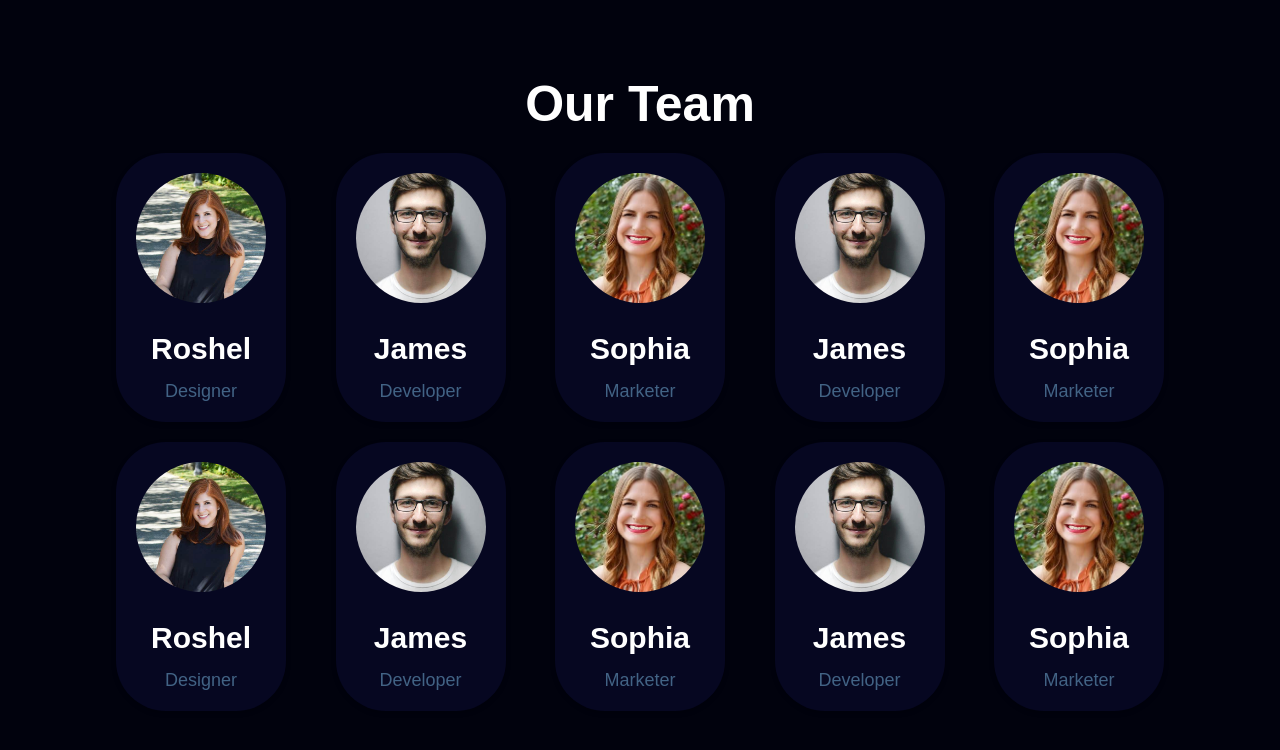
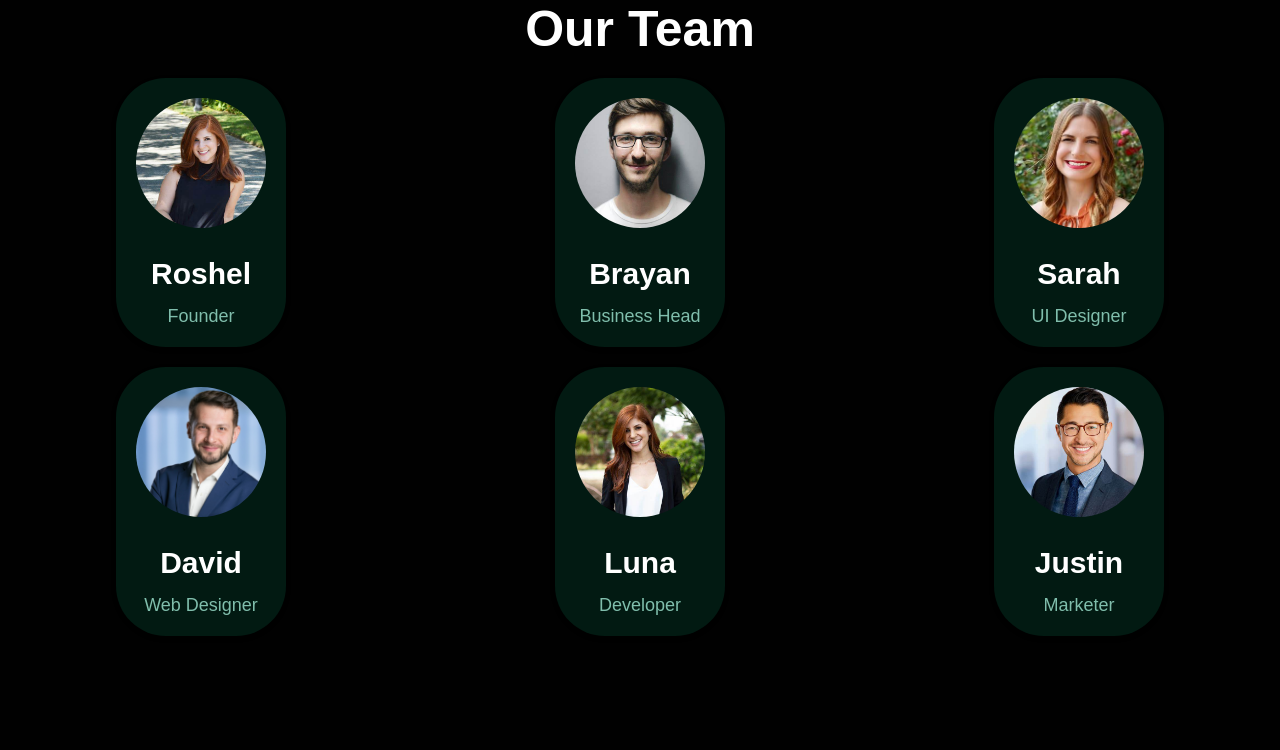
Before and after one commit to NishadiSS/Front-end-Web-Development-HTML-CSS-JS, a plain HTML site: page Team member page design/Design 02/index.html in a window 1280 px wide. Drawn offline with Linux system fonts and the light colour scheme.

Commit message:
added team member page design project

```diff
--- a/Team member page design/css/style.css
+++ b/Team member page design/Design 01/css/style.css
@@ -6,7 +6,7 @@
 }
 
 body{
-    background-color: #01020d;
+    background-color: #010101;
 }
 
 .team-section{
@@ -29,7 +29,7 @@ body{
 }
 
 .team-card{
-    background-color: #060721 ;
+    background-color: #021a12 ;
     border-radius:50px;
     box-shadow: 0px 2px 5px rgba(0,0,0,0.2);
     margin:0px 20px;
@@ -59,7 +59,7 @@ body{
 }
 
 .team-detail p{
-    color:#426385;
+    color:#80beac;
     font-size: 18px;
 }
 
--- a/Team member page design/index.html
+++ b/Team member page design/Design 02/index.html
@@ -4,63 +4,13 @@
     <meta charset="UTF-8">
     <meta name="viewport" content="width=device-width, initial-scale=1.0">
     <title>Our Team Section</title>
-    <link rel="stylesheet" href="css/style.css">
+    <link rel="stylesheet" href="style.css">
+
 </head>
 <body>
     <section class="team-section">
         <div class="team-title">
             <h1>Our Team</h1>
-        </div>
-        <div class="team-cards">
-            <div class="team-card">
-                <div class="team-image">
-                    <img src="images/img1.jpg">
-                </div>
-                <div class="team-detail">
-                    <h3>Roshel</h3>
-                    <p>Designer</p>
-                </div>
-            </div>
-
-            <div class="team-card">
-                <div class="team-image">
-                    <img src="images/img2.jpg">
-                </div>
-                <div class="team-detail">
-                    <h3>James</h3>
-                    <p>Developer</p>
-                </div>
-            </div>
-
-            <div class="team-card">
-                <div class="team-image">
-                    <img src="images/img3.jpg">
-                </div>
-                <div class="team-detail">
-                    <h3>Sophia</h3>
-                    <p>Marketer</p>
-                </div>
-            </div>
-
-            <div class="team-card">
-                <div class="team-image">
-                    <img src="images/img2.jpg">
-                </div>
-                <div class="team-detail">
-                    <h3>James</h3>
-                    <p>Developer</p>
-                </div>
-            </div>
-
-            <div class="team-card">
-                <div class="team-image">
-                    <img src="images/img3.jpg">
-                </div>
-                <div class="team-detail">
-                    <h3>Sophia</h3>
-                    <p>Marketer</p>
-                </div>
-            </div>
         </div>
 
         <div class="team-cards">
@@ -70,7 +20,7 @@
                 </div>
                 <div class="team-detail">
                     <h3>Roshel</h3>
-                    <p>Designer</p>
+                    <p>Founder</p>
                 </div>
             </div>
 
@@ -79,8 +29,8 @@
                     <img src="images/img2.jpg">
                 </div>
                 <div class="team-detail">
-                    <h3>James</h3>
-                    <p>Developer</p>
+                    <h3>Brayan</h3>
+                    <p>Business Head</p>
                 </div>
             </div>
 
@@ -89,34 +39,44 @@
                     <img src="images/img3.jpg">
                 </div>
                 <div class="team-detail">
-                    <h3>Sophia</h3>
-                    <p>Marketer</p>
+                    <h3>Sarah</h3>
+                    <p>UI Designer</p>
+                </div>
+            </div>
+        </div>
+
+        <div class="team-cards">
+            <div class="team-card">
+                <div class="team-image">
+                    <img src="images/img4.jpg">
+                </div>
+                <div class="team-detail">
+                    <h3>David</h3>
+                    <p>Web Designer</p>
                 </div>
             </div>
 
             <div class="team-card">
                 <div class="team-image">
-                    <img src="images/img2.jpg">
+                    <img src="images/img5.jpg">
                 </div>
                 <div class="team-detail">
-                    <h3>James</h3>
+                    <h3>Luna</h3>
                     <p>Developer</p>
                 </div>
             </div>
 
             <div class="team-card">
                 <div class="team-image">
-                    <img src="images/img3.jpg">
+                    <img src="images/img6.jpg">
                 </div>
                 <div class="team-detail">
-                    <h3>Sophia</h3>
+                    <h3>Justin</h3>
                     <p>Marketer</p>
                 </div>
             </div>
         </div>
     </section>
 
-
-
 </body>
 </html>
--- /dev/null
+++ b/Team member page design/Design 02/style.css
@@ -0,0 +1,71 @@
+*{
+    margin: 0px;
+    padding: 0px;
+    box-sizing: border-box;
+    font-family: sans-serif;
+}
+
+body{
+    background-color: #010101;
+
+}
+
+.team-title h1{
+    font-size: 50px;
+    color: #fff;
+    text-align: center;
+    position: relative;
+}
+
+.team-cards{
+    width: 85%;
+    display: flex;
+    justify-content: space-between;
+    margin: 20px auto;
+}
+
+.team-card{
+    background-color: #021a12;
+    border-radius: 50px;
+    box-shadow: 0px 2px 5px rgba(0,0,0,0.2);
+    margin: 0px 20px;
+    padding: 20px;
+    text-align: center;
+    transition: transform 0.6s ease;
+    width:calc(33.33%-20px)
+}
+
+.team-card:hover{
+    transform: translateY(-12px);
+}
+
+.team-image img{
+    border-radius: 50%;
+    height: 130px;
+    width: 130px;
+    object-fit: cover;
+    margin-bottom: 10px;
+}
+
+.team-detail h3{
+    color: #fff;
+    font-size: 30px;
+    margin: 15px 0px;
+}
+
+.team-detail p{
+    color: #80beac;
+    font-size: 18px;
+}
+
+@media screen and (max-width:768px){
+    .team-cards{
+        display:flex;
+        flex-direction: column;
+    }
+
+    .team-card{
+        width: 85%;
+        margin: 25px auto;
+    }
+}
```
Also changed, not shown: Team member page design/Design 01/index.html (added, +84 -0 lines), Team member page design/Design 01/images/img1.jpg (renamed from Team member page design/images/img1.jpg), Team member page design/Design 01/images/img2.jpg (renamed from Team member page design/images/img2.jpg), Team member page design/Design 01/images/img3.jpg (renamed from Team member page design/images/img3.jpg), Team member page design/Design 02/images/img1.jpg (added), Team member page design/Design 02/images/img2.jpg (added), Team member page design/Design 02/images/img3.jpg (added), Team member page design/Design 02/images/img4.jpg (added), Team member page design/Design 02/images/img5.jpg (added), Team member page design/Design 02/images/img6.jpg (added).
